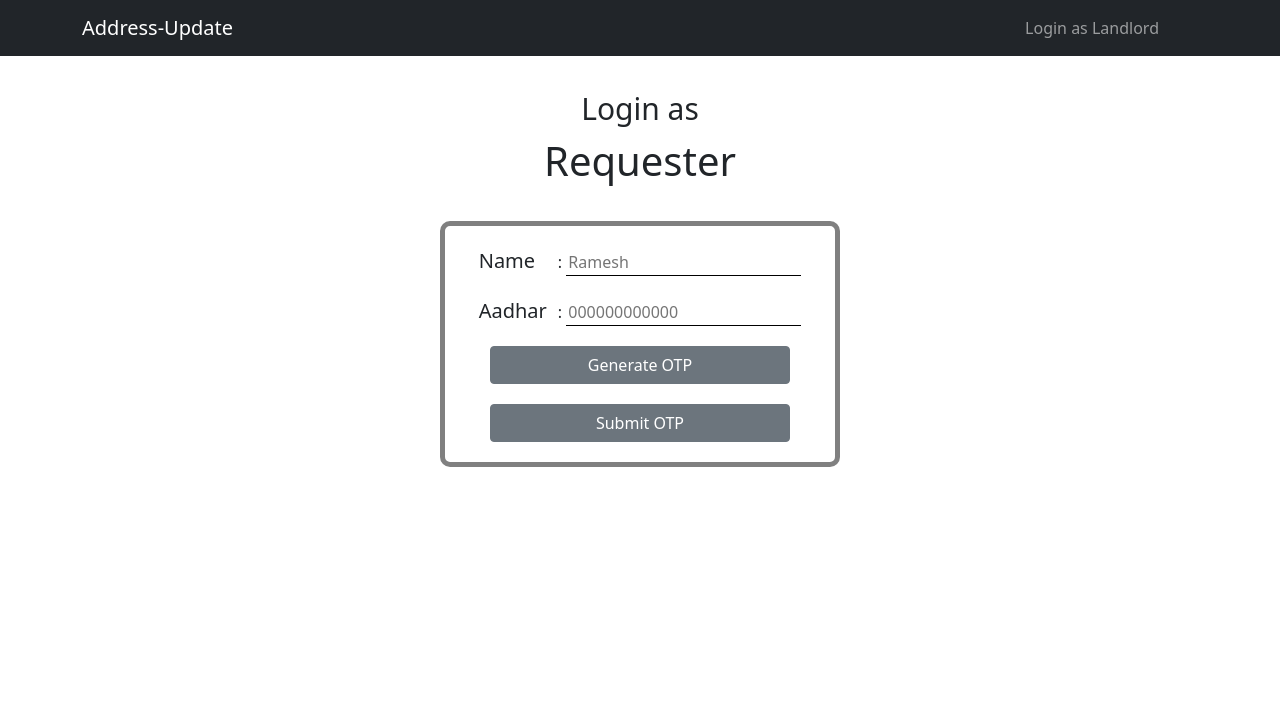
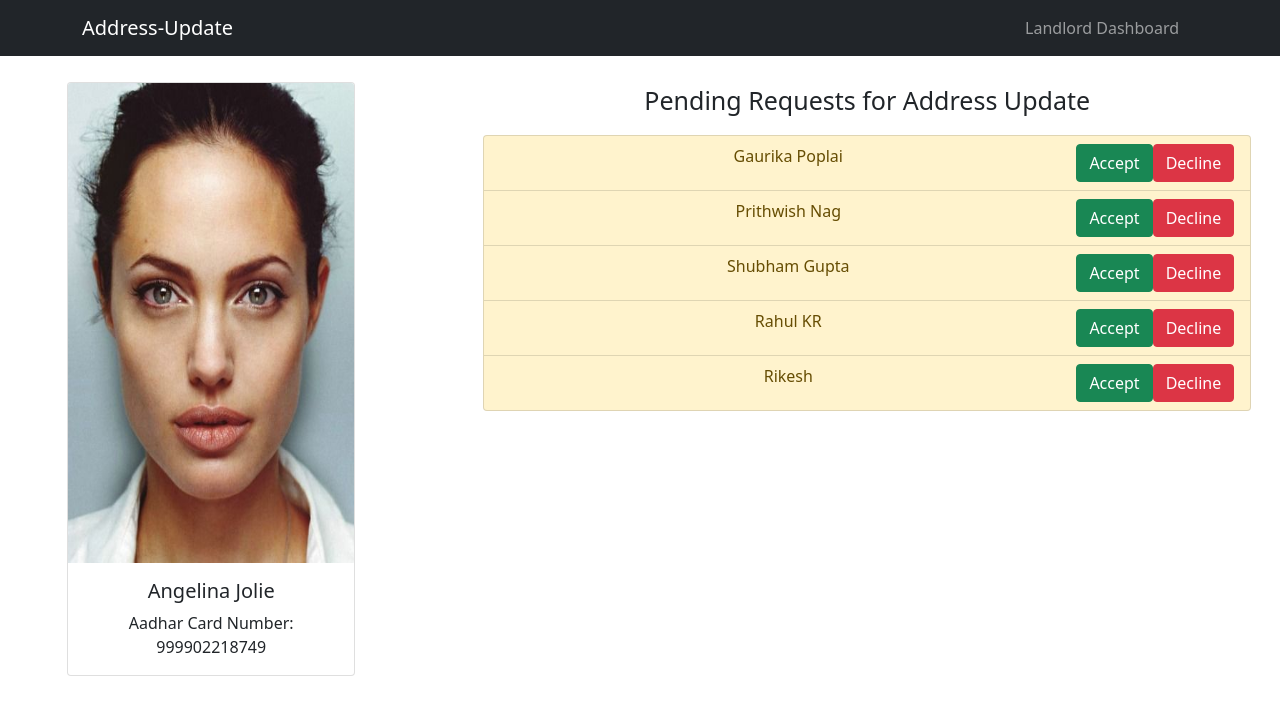
Before and after one commit to gaurikapoplai21/front-end-aadhar, a React (Create React App) app in the folder address-update/: page /landlord-dashboard in a window 1280 px wide. Shown: the top 712 px of the page. Built offline with nearby package versions, Linux system fonts and the light colour scheme.

Commit message:
landlord-dashboard

```diff
--- a/address-update/src/App.js
+++ b/address-update/src/App.js
@@ -1,10 +1,31 @@
 import './App.css';
 import Login from './components/Login.js'
+import LandlordDashboard from './components/LandlordDashboard'
+import RequesterDashboard from './components/RequesterDashboard'
+import {
+  BrowserRouter as Router,
+  Switch,
+  Route,
+  Redirect,
+} from "react-router-dom";
+
 
 function App() {
   return (
     <div className="App">
-    <Login />
+
+
+      <Router>
+            <Switch>
+              <Route exact path="/" component={Login} />
+              <Route exact path="/landlord-dashboard" component={LandlordDashboard} />
+              <Route exact path="/requester-dashboard" component={RequesterDashboard} />
+
+            </Switch>
+
+      </Router>
+
+
     </div>
   );
 }
--- a/address-update/src/components/LandlordDashboard.js
+++ b/address-update/src/components/LandlordDashboard.js
@@ -1,10 +1,50 @@
 import React, { Component } from 'react'
+import Profile from './Profile'
+import Navbar from './LandlordNavbar'
+import Listofrequests from './Listofrequests'
 
-export class LandlordDashboard extends Component {
-    render() {
+export class LandlordDashboard extends Component
+{
+    render()
+    {
+        const listofrequests = {
+            width:"60%",
+            marginLeft: "10%",
+            marginTop: "2%",
+            display:"inline-block",
+            verticalAlign: "top",
+
+            height: "100%"
+        }
+        const profile = {
+           marginLeft : "3%",
+           marginTop: "2%",
+           display:"inline-block",
+           verticalAlign: "top",
+
+            height: "100%"
+
+
+        };
+        const heading = {
+
+            fontWeight: "500",
+            fontSize:"25px",
+
+        }
+
         return (
             <div>
-                <h1>Hello Landlord!</h1>
+               <Navbar />
+
+                <div style={profile}>
+                <Profile />
+                </div>
+                <div style={listofrequests}>
+                <p style={heading}>Pending Requests for Address Update</p>
+                <Listofrequests />
+                </div>
+
             </div>
         )
     }
--- /dev/null
+++ b/address-update/src/components/LandlordNavbar.js
@@ -0,0 +1,28 @@
+import React, { Component } from 'react'
+import { Navbar, Nav, NavDropdown, Container } from "react-bootstrap";
+
+
+export class LandlordNavbar extends Component {
+    render() {
+        return (
+            <div>
+                <Navbar collapseOnSelect expand="lg" bg="dark" variant="dark">
+                    <Container>
+                        <Navbar.Brand href="#home">Address-Update</Navbar.Brand>
+                        <Navbar.Toggle aria-controls="responsive-navbar-nav" />
+                        <Navbar.Collapse id="responsive-navbar-nav">
+
+                            <Nav>
+
+                                <Nav.Link style={{ "margin-left": "60vw" }} >Landlord Dashboard</Nav.Link>
+
+                            </Nav>
+                        </Navbar.Collapse>
+                    </Container>
+                </Navbar>
+            </div>
+        )
+    }
+}
+
+export default LandlordNavbar
--- /dev/null
+++ b/address-update/src/components/Listofrequests.js
@@ -0,0 +1,35 @@
+import React, { Component } from 'react'
+import ListGroup from 'react-bootstrap/ListGroup'
+import Button from 'react-bootstrap/Button'
+import Modal from './Modalpopup'
+
+export class Listofrequests extends Component
+{
+        constructor(props) {
+            super(props);
+            this.state = {
+                showModal: false,
+                option: ""
+            };
+        };
+
+    render() {
+
+        return (
+            <div>
+                <ListGroup >
+                    <ListGroup.Item variant="warning">Gaurika Poplai  <Button variant="danger" style={{ float: "right" }} onClick={() => {
+                        this.setState({ showModal: true ,option:"Decline"})
+                    }}>Decline</Button><Button variant="success" style={{ float: "right" }}>Accept</Button></ListGroup.Item>
+                    <ListGroup.Item variant="warning">Prithwish Nag <Button variant="danger" style={{ float: "right" }}>Decline</Button><Button variant="success" style={{ float: "right" }}>Accept</Button></ListGroup.Item>
+                    <ListGroup.Item variant="warning">Shubham Gupta  <Button variant="danger" style={{ float: "right" }}>Decline</Button><Button variant="success" style={{ float: "right" }}>Accept</Button></ListGroup.Item>
+                    <ListGroup.Item variant="warning">Rahul KR <Button variant="danger" style={{ float: "right" }}>Decline</Button><Button variant="success" style={{ float: "right" }}>Accept</Button></ListGroup.Item>
+                    <ListGroup.Item variant="warning">Rikesh  <Button variant="danger" style={{ float: "right" }}>Decline</Button><Button variant="success" style={{ float: "right" }}>Accept</Button></ListGroup.Item>
+                </ListGroup>
+                <Modal show={this.state.showModal} option={this.state.option}/>
+            </div>
+        )
+    }
+}
+
+export default Listofrequests
--- /dev/null
+++ b/address-update/src/components/Modalpopup.js
@@ -0,0 +1,63 @@
+import React, { Component } from 'react'
+import Modal from 'react-bootstrap/Modal'
+import Button from 'react-bootstrap/Button'
+
+
+export class Modalpopup extends Component
+{
+        constructor(props) {
+            super(props);
+            this.state = {
+                showModal: false
+
+            };
+        };
+
+    handleoptions = (val) => {
+        if (this.props.option === "Decline") {
+              if(val)
+              {
+
+              }
+              else
+              {
+                  this.setState({ showModal: false })
+              }
+        }
+        else {
+
+        }
+    }
+    render() {
+        console.log(this.state.showModal)
+        return (
+            <div>
+
+
+                <Modal
+                    show={this.props.show}
+                    //onHide={false}
+                    dialogClassName="modal-90w"
+                    aria-labelledby="example-custom-modal-styling-title"
+                >
+                    <Modal.Header >
+                        <Modal.Title id="example-custom-modal-styling-title">
+                            Confirmation
+                        </Modal.Title>
+                    </Modal.Header>
+                    <Modal.Body>
+                        <p>
+                            Are you sure you want to {this.props.option} ?
+                        </p>
+                    </Modal.Body>
+                    <Modal.Footer>
+                        <Button variant="secondary">No</Button>
+                        <Button variant="primary" onClick={()=>{this.handleoptions(true)}}>Yes</Button>
+                    </Modal.Footer>
+                </Modal>
+            </div>
+        )
+    }
+}
+
+export default Modalpopup
--- /dev/null
+++ b/address-update/src/components/Profile.js
@@ -0,0 +1,28 @@
+import React, { Component } from 'react'
+import Card from 'react-bootstrap/Card'
+import Button from 'react-bootstrap/Button'
+import sample from '../sample.jpg'
+
+export class Profile extends Component
+{
+    render() {
+        const image = {
+           height:"60vh"
+        };
+        return (
+            <div>
+                <Card style={{ width: '18rem' }}>
+                    <Card.Img variant="top" style={image} src={sample} />
+                    <Card.Body>
+                        <Card.Title>{/*this.props.name*/}Angelina Jolie</Card.Title>
+                        <Card.Text>
+                            Aadhar Card Number: {/*this.props.uid*/} 999902218749
+                        </Card.Text>
+                    </Card.Body>
+                </Card>
+            </div>
+        )
+    }
+}
+
+export default Profile
```
Also changed, not shown: address-update/src/sample.jpg (added).
